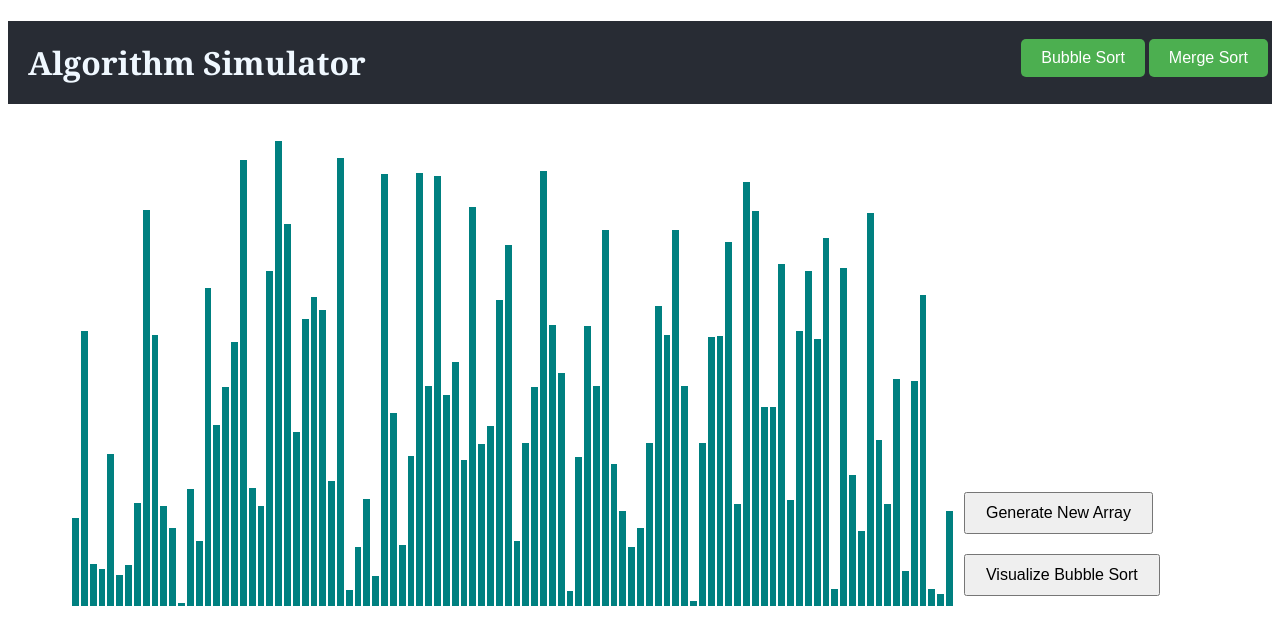
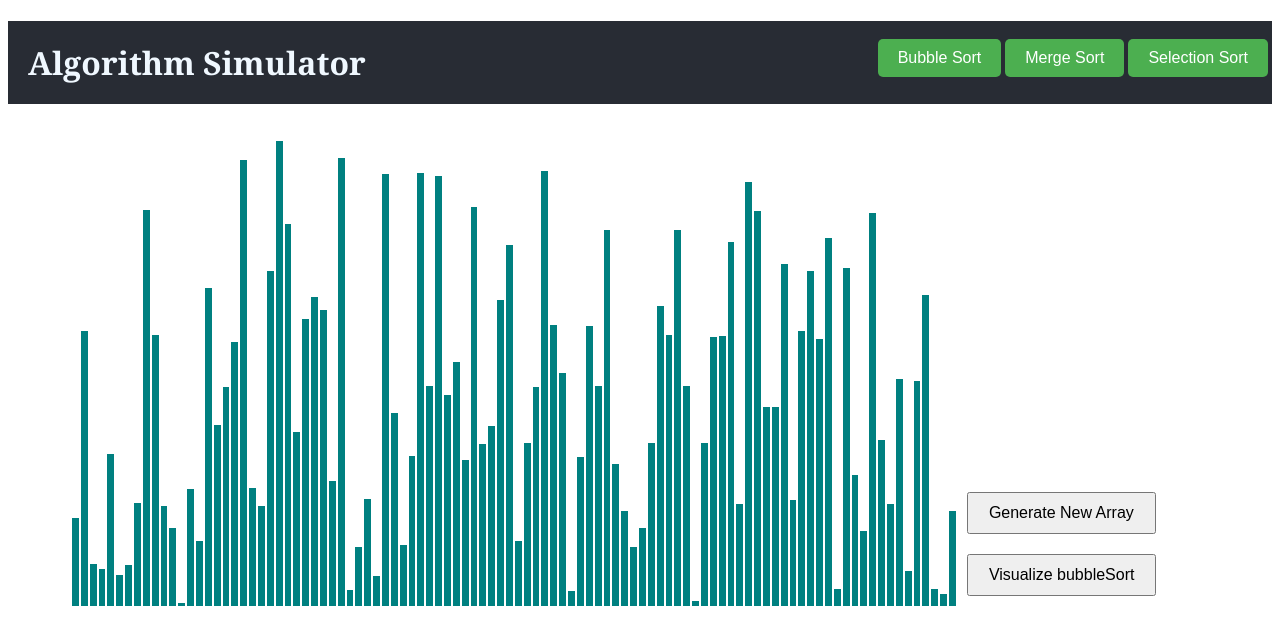
Before and after one commit to manishraj27/algorithm-simulator, a React (Create React App) app: page / in a window 1280 px wide. Shown: the top 644 px of the page. Built offline with nearby package versions, Linux system fonts and the light colour scheme.

Commit message:
added Selection sort

```diff
--- a/src/App.js
+++ b/src/App.js
@@ -20,6 +20,9 @@ function App() {
           <button onClick={() => handleAlgorithmChange("mergeSort")}>
             Merge Sort
           </button>
+          <button onClick={() => handleAlgorithmChange("selectionSort")}>
+            Selection Sort
+          </button>
         </nav>
       </header>
       <Visualizer selectedAlgorithm={selectedAlgorithm} />
--- /dev/null
+++ b/src/algorithms/SelectionSort.js
@@ -0,0 +1,29 @@
+export function selectionSort(array) {
+  const animations = [];
+  const n = array.length;
+
+  for (let i = 0; i < n - 1; i++) {
+    let minIndex = i;
+
+    for (let j = i + 1; j < n; j++) {
+      // Push comparison animation (no swap)
+      animations.push([j, minIndex, false]);
+
+      if (array[j] < array[minIndex]) {
+        minIndex = j;
+      }
+    }
+
+    if (minIndex !== i) {
+      // Push swap animation
+      animations.push([i, minIndex, true]);
+
+      // Perform the swap
+      let temp = array[i];
+      array[i] = array[minIndex];
+      array[minIndex] = temp;
+    }
+  }
+
+  return animations;
+}
--- a/src/components/Visualizer.js
+++ b/src/components/Visualizer.js
@@ -2,6 +2,7 @@ import React, { useState, useEffect } from "react";
 import { bubbleSort } from "../algorithms/BubbleSort";
 import { mergeSort } from "../algorithms/MergeSort";
 import "./Visualizer.css";
+import { selectionSort } from "../algorithms/SelectionSort";
 
 const Visualizer = ({ selectedAlgorithm }) => {
   const [array, setArray] = useState([]);
@@ -24,16 +25,18 @@ const Visualizer = ({ selectedAlgorithm }) => {
       animations = bubbleSort([...array]);
     } else if (selectedAlgorithm === "mergeSort") {
       animations = mergeSort([...array]);
+    } else if (selectedAlgorithm === "selectionSort") {
+      animations = selectionSort([...array]);
     }
     animateSort(animations);
   };
 
   const animateSort = (animations) => {
+    const arrayBars = document.getElementsByClassName("array-bar");
+
     for (let i = 0; i < animations.length; i++) {
-      const isColorChange = i % 3 !== 2; // For merge sort animations
-      const arrayBars = document.getElementsByClassName("array-bar");
       if (selectedAlgorithm === "mergeSort") {
-        if (isColorChange) {
+        if (i % 3 !== 2) {
           const [barOneIdx, barTwoIdx] = animations[i];
           const barOneStyle = arrayBars[barOneIdx].style;
           const barTwoStyle = arrayBars[barTwoIdx].style;
@@ -59,6 +62,29 @@ const Visualizer = ({ selectedAlgorithm }) => {
           barOneStyle.height = barTwoStyle.height;
           barTwoStyle.height = tempHeight;
         }, i * 10);
+      } else if (selectedAlgorithm === "selectionSort") {
+        const [barOneIdx, barTwoIdx, swap] = animations[i];
+        const barOneStyle = arrayBars[barOneIdx].style;
+        const barTwoStyle = arrayBars[barTwoIdx].style;
+
+        setTimeout(() => {
+          // Highlight the bars being compared
+          barOneStyle.backgroundColor = "red";
+          barTwoStyle.backgroundColor = "red";
+
+          // If it's a swap operation, exchange the heights
+          if (swap) {
+            const tempHeight = barOneStyle.height;
+            barOneStyle.height = barTwoStyle.height;
+            barTwoStyle.height = tempHeight;
+          }
+
+          // Reset the color after a short delay
+          setTimeout(() => {
+            barOneStyle.backgroundColor = "turquoise";
+            barTwoStyle.backgroundColor = "turquoise";
+          }, 50);
+        }, i * 20);
       }
     }
   };
@@ -74,10 +100,7 @@ const Visualizer = ({ selectedAlgorithm }) => {
       ))}
       <div className="controls">
         <button onClick={resetArray}>Generate New Array</button>
-        <button onClick={visualizeSort}>
-          Visualize{" "}
-          {selectedAlgorithm === "bubbleSort" ? "Bubble Sort" : "Merge Sort"}
-        </button>
+        <button onClick={visualizeSort}>Visualize {selectedAlgorithm}</button>
       </div>
     </div>
   );
```
